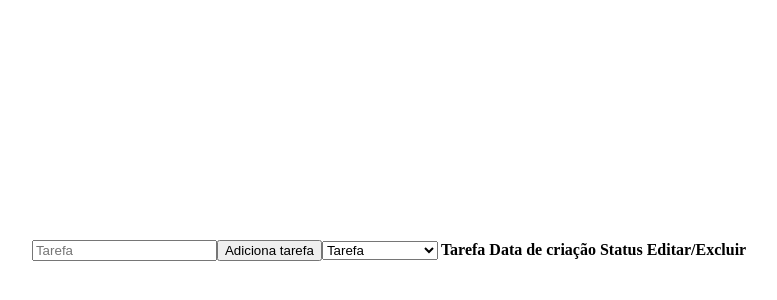
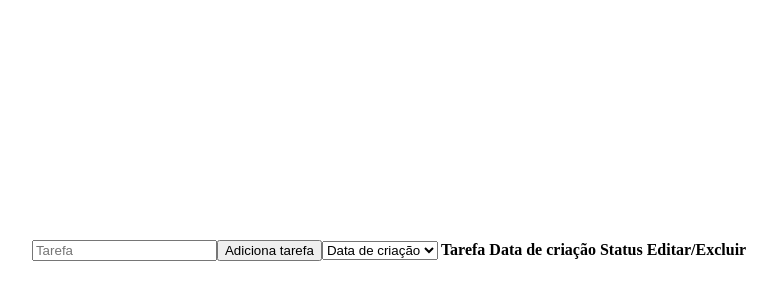
Before and after one commit to jmlinger/to-do-list-challenge-app-frontend, a React (Create React App) app: page /todolist in a window 1280 px wide. Shown: the part 142-442 px from the top of the page, without its empty margins (243-1020 px from the left). Built offline with nearby package versions, Linux system fonts and the light colour scheme.

Commit message:
feat: ordena lista de tarefas.

```diff
--- a/src/components/Form.jsx
+++ b/src/components/Form.jsx
@@ -1,7 +1,7 @@
 import moment from 'moment';
 import React, { useState } from 'react';
 import { useDispatch } from 'react-redux';
-import { addTask } from '../redux/slices/tasks';
+import { addTask, changeOrder } from '../redux/slices/tasks';
 
 function Form() {
   const dispatch = useDispatch();
@@ -13,12 +13,17 @@ function Form() {
     status: 'Pendente',
   });
 
-  function handleChange({ target: { value } }) {
-    setTask({
-      ...task,
-      taskName: value,
-      createdUpdatedAt: moment().format("DD-MM-YYYY hh:mm:ss"),
-    });
+  function handleChange({ target: { name, value } }) {
+    if (name === 'orderBy') {
+      dispatch(changeOrder(value));
+    }
+    if (name !== 'orderBy') {
+      setTask({
+        ...task,
+        taskName: value,
+        createdUpdatedAt: moment().format("DD-MM-YYYY hh:mm:ss"),
+      });
+    }
   }
 
   function createTask() {
@@ -50,10 +55,11 @@ function Form() {
       >
         Adiciona tarefa
       </button>
-      <select>
-        <option value="">Tarefa</option>
-        <option value="">Data de criação</option>
-        <option value="">Status</option>
+
+      <select name="orderBy" onChange={ handleChange } >
+        <option value="createdUpdatedAt">Data de criação</option>
+        <option value="taskName">Tarefa</option>
+        <option value="status">Status</option>
       </select>
     </form>
   );
--- a/src/pages/ToDoList.jsx
+++ b/src/pages/ToDoList.jsx
@@ -6,6 +6,7 @@ import { useSelector } from 'react-redux';
 
 function ToDoList() {
   const taskList = useSelector(({ tasks }) => tasks.taskList);
+  const orderBy = useSelector(({ tasks }) => tasks.orderBy);
 
   return (
     <div id="form-body">
@@ -20,7 +21,7 @@ function ToDoList() {
           </tr>
         </thead>
         <tbody>
-          {  taskList.map((task) =>
+          { [...taskList].sort((a, b) => a[orderBy] > b[orderBy] ? 1 : -1).map((task) =>
             <Table key={ task.id } task={ task }/>) }
         </tbody>
       </table>
--- a/src/redux/slices/tasks.js
+++ b/src/redux/slices/tasks.js
@@ -4,6 +4,7 @@ export const tasks = createSlice({
   name: 'tasks',
   initialState: {
     taskList: [],
+    orderBy: 'createdUpdatedAt'
   },
   reducers: {
     addTask: (state, action) => {
@@ -15,10 +16,13 @@ export const tasks = createSlice({
     updateTask: (state, action) => {
       const prevTaskIndex = state.taskList.findIndex((task) => task.id === action.payload.id);
       state.taskList.splice(prevTaskIndex, 1, action.payload);
+    },
+    changeOrder: (state, action) => {
+      state.orderBy = action.payload;
     }
   }
 });
 
-export const { addTask, removeTask, updateTask } = tasks.actions;
+export const { addTask, removeTask, updateTask, changeOrder } = tasks.actions;
 
 export default tasks.reducer;
```
